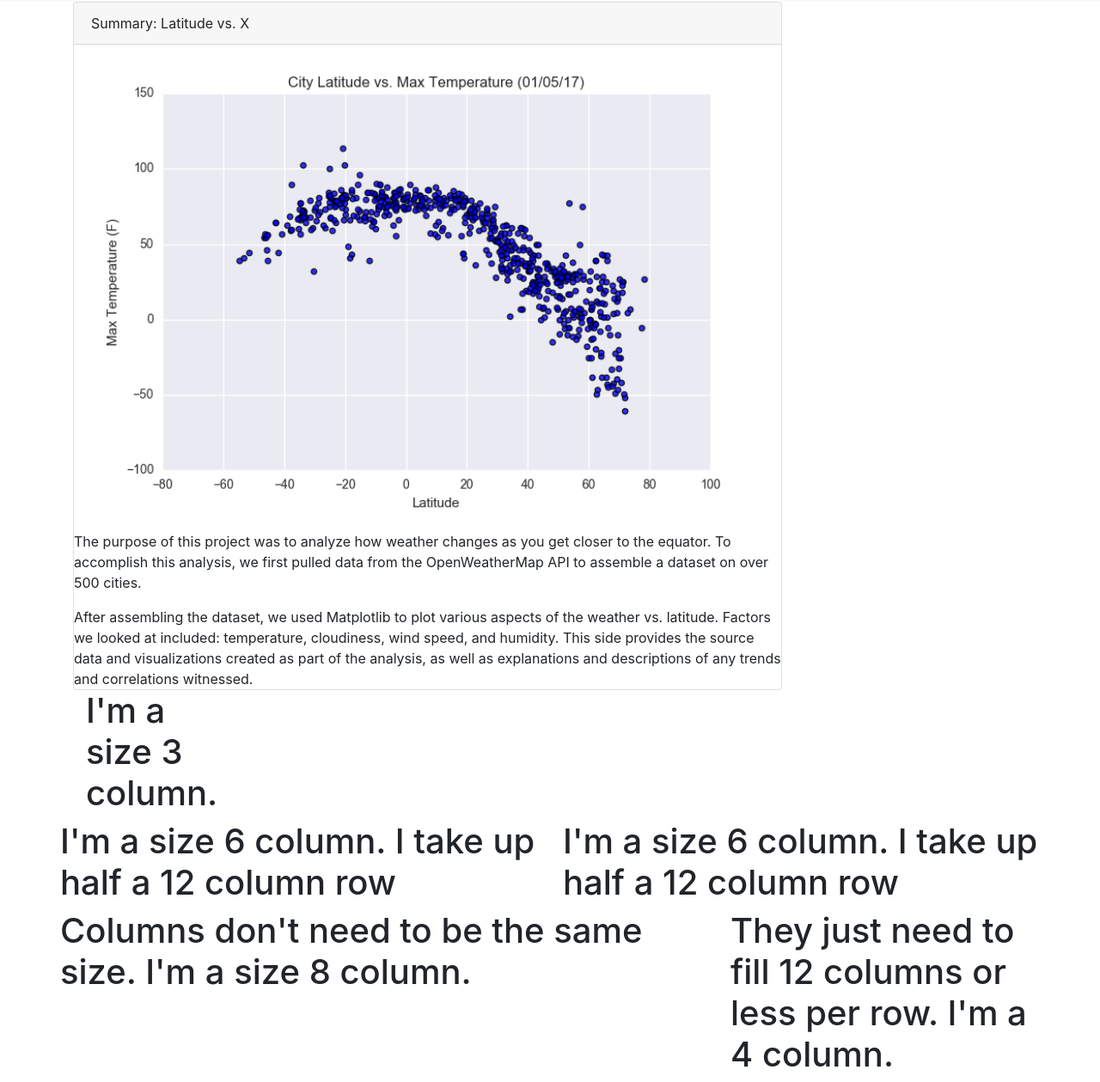
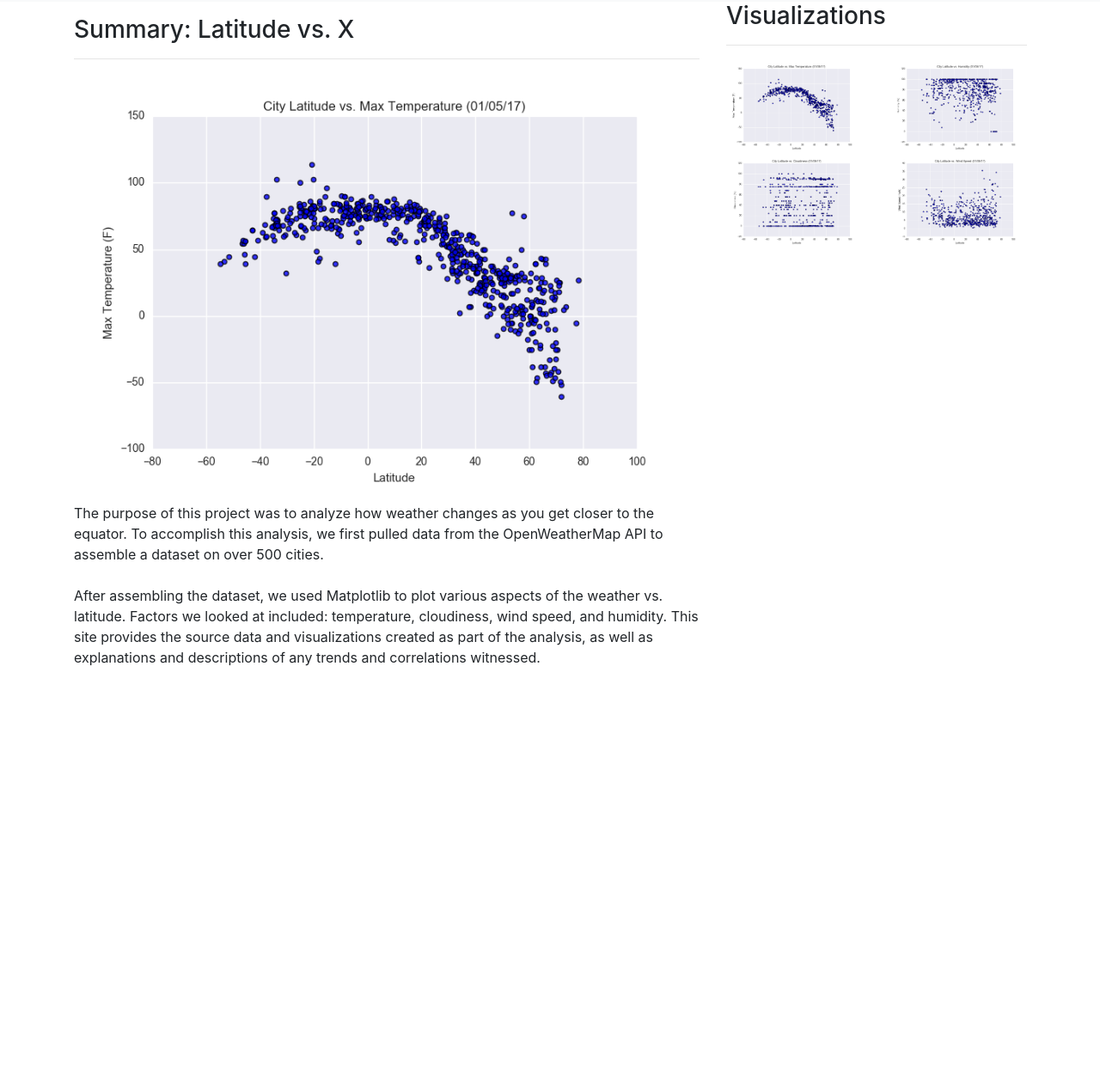
Before and after one commit to lisb020/Web-Design-Challenge, a plain HTML site: page index.html in a window 1280 px wide. Shown: the part 54-1313 px from the top of the page at 86% size. After the commit the page ends 847 px from the top, so only its background shows below. Drawn offline with nearby package versions, Linux system fonts and the light colour scheme.

Commit message:
working on other pages

```diff
--- a/index.html
+++ b/index.html
@@ -10,16 +10,13 @@
 
 <body>
   <nav class="navbar navbar-expand-lg navbar-light bg-light">
-    <a class="navbar-brand" href="#">Latitude</a>
+    <a class="navbar-brand" href="index.html">Latitude</a>
     <button class="navbar-toggler" type="button" data-toggle="collapse" data-target="#navbarSupportedContent" aria-controls="navbarSupportedContent" aria-expanded="false" aria-label="Toggle navigation">
       <span class="navbar-toggler-icon"></span>
     </button>
 
     <div class="collapse navbar-collapse justify-content-end" id="navbarSupportedContent">
       <ul class="navbar-nav">
-        <li class="nav-item active">
-          <a class="nav-link" href="#">Home <span class="sr-only">(current)</span></a>
-        </li>
         <li class="nav-item dropdown">
           <a class="nav-link dropdown-toggle" href="#" id="navbarDropdown" role="button" data-toggle="dropdown" aria-haspopup="true" aria-expanded="false">
             Plots
@@ -45,51 +42,54 @@
 
 <!-- Creates the Overall Grid -->
 <div class="container">
-
   <!-- First Row -->
   <div class="row">
-
-    <!-- First column) -->
-    <div class="col-md-9 col-sm-12">
-      <div class="card">
-        <div class="card-header">Summary: Latitude vs. X</div>
-        <img class="card-img-top" src="Resources/assets/images/Fig1.png" alt="Card image cap">
-        <p class="card-text">The purpose of this project was to analyze how weather changes as you get closer to the equator. To accomplish this analysis, we first pulled data from the OpenWeatherMap API to assemble a dataset on over 500 cities.</p>
-        <p class="card-text">After assembling the dataset, we used Matplotlib to plot various aspects of the weather vs. latitude. Factors we looked at included: temperature, cloudiness, wind speed, and humidity. This side provides the source data and visualizations created as part of the analysis, as well as explanations and descriptions of any trends and correlations witnessed.</p>
-      </div>
-
-    <!-- Second column) -->
-    <div class="col-md-3">
-      <h1>I'm a size 3 column.</h1>
+    <!-- First column -->
+    <div class="col-lg-8 col-sm-12 p-3">
+      <h3>Summary: Latitude vs. X</h3>
+      <hr>
+      <img class="img-fluid" src="Resources/assets/images/Fig1.png" alt="City Lat vs max temp">
+      <div class="single-post-content-wrapper">
+        The purpose of this project was to analyze how weather changes as you get closer to the equator. To accomplish this analysis, we first pulled data from the OpenWeatherMap API to assemble a dataset on over 500 cities.
+          <br><br>
+        After assembling the dataset, we used Matplotlib to plot various aspects of the weather vs. latitude. Factors we looked at included: temperature, cloudiness, wind speed, and humidity. This site provides the source data and visualizations created as part of the analysis, as well as explanations and descriptions of any trends and correlations witnessed.
       </div>
     </div>
 
-  <!-- Second Row -->
+    <!-- Second column -->
+    <div class="col-lg-4">
+      <h3>Visualizations</h3>
+      <hr>
+      <!-- first row-->
       <div class="row">
-
         <!-- First of two columns -->
-    <div class="col-md-6">
-      <h1>I'm a size 6 column. I take up half a 12 column row</h1>
+        <div class="col-sm">
+          <a href="Max_T.html">
+            <img class="img-size-vis bg-white img-fluid" src="Resources/assets/images/Fig1.png" alt="City Lat vs max temp">
+          </a>
           </div>
-
-    <!-- Second of two columns -->
-    <div class="col-md-6">
-      <h1>I'm a size 6 column. I take up half a 12 column row</h1>
+        <div class="col-sm">
+          <a href="Humidity.html">
+            <img class="img-size-vis bg-white img-fluid" src="Resources/assets/images/Fig2.png" alt="City Lat vs max temp">
+          </a>
         </div>
       </div>
-
-  <!--Third Row-->
+      <!-- second row-->
       <div class="row">
-    <!--First of Two Columns-->
-    <div class="col-md-8">
-      <h1>Columns don't need to be the same size. I'm a size 8 column.</h1>
+        <!-- second of two columns -->
+        <div class="col-sm">
+          <a href="Cloud.html">
+            <img class="img-size-vis bg-white img-fluid" src="Resources/assets/images/Fig3.png" alt="City Lat vs max temp">
+          </a>
         </div>
-    <!--Second of Two Columns-->
-    <div class="col-md-4">
-      <h1>They just need to fill 12 columns or less per row. I'm a 4 column.</h1>
+        <div class="col-sm">
+          <a href="Wind.html">
+            <img class="img-size-vis bg-white img-fluid" src="Resources/assets/images/Fig4.png" alt="City Lat vs max temp">
+          </a>
         </div>
       </div>
-
+    </div>
+  </div>
 </div>
 
   <script src="https://code.jquery.com/jquery-3.3.1.slim.min.js" integrity="sha384-q8i/X+965DzO0rT7abK41JStQIAqVgRVzpbzo5smXKp4YfRvH+8abtTE1Pi6jizo" crossorigin="anonymous"></script>
```
Lines whose indentation alone changed are shown as unchanged.
